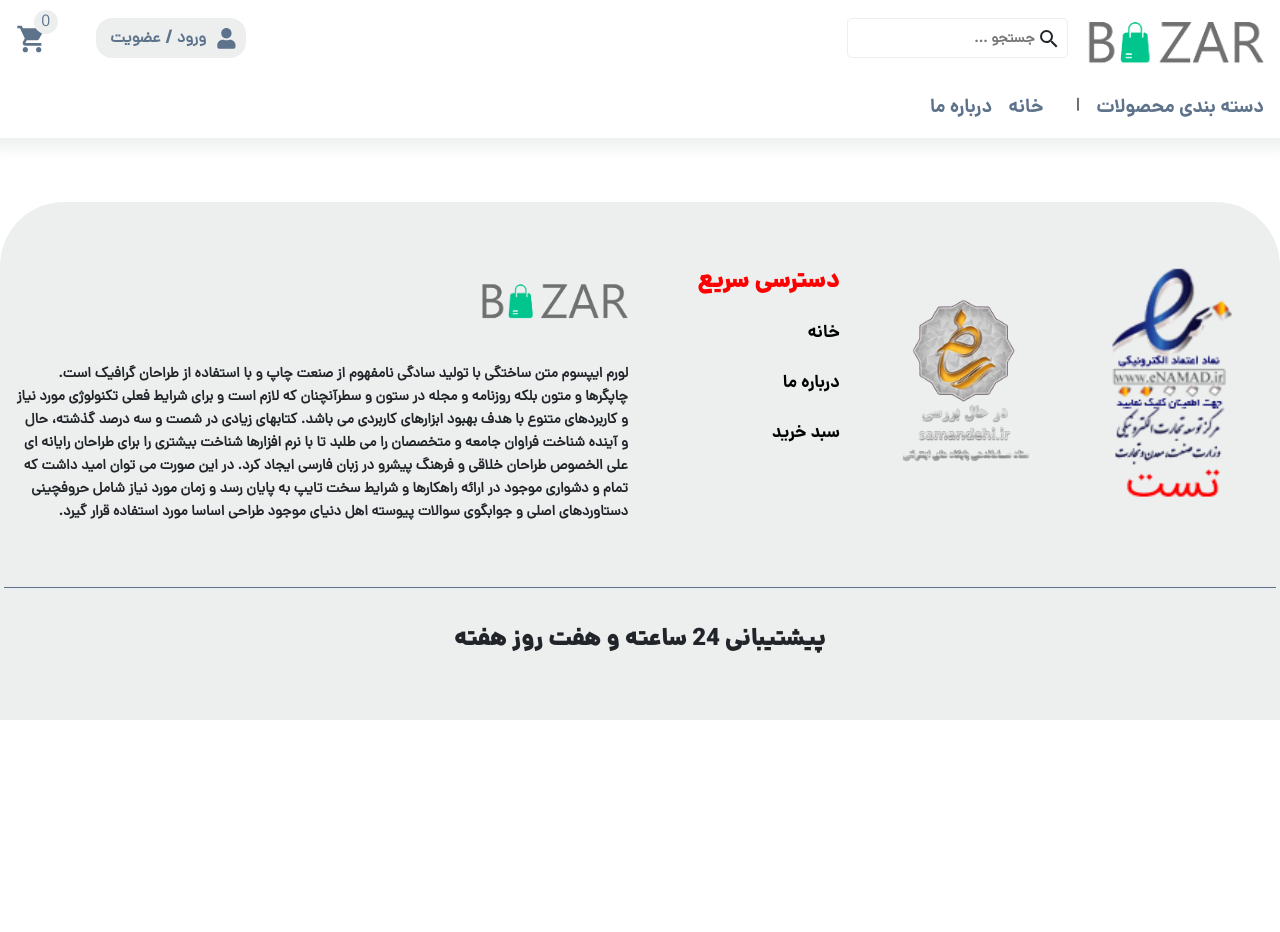
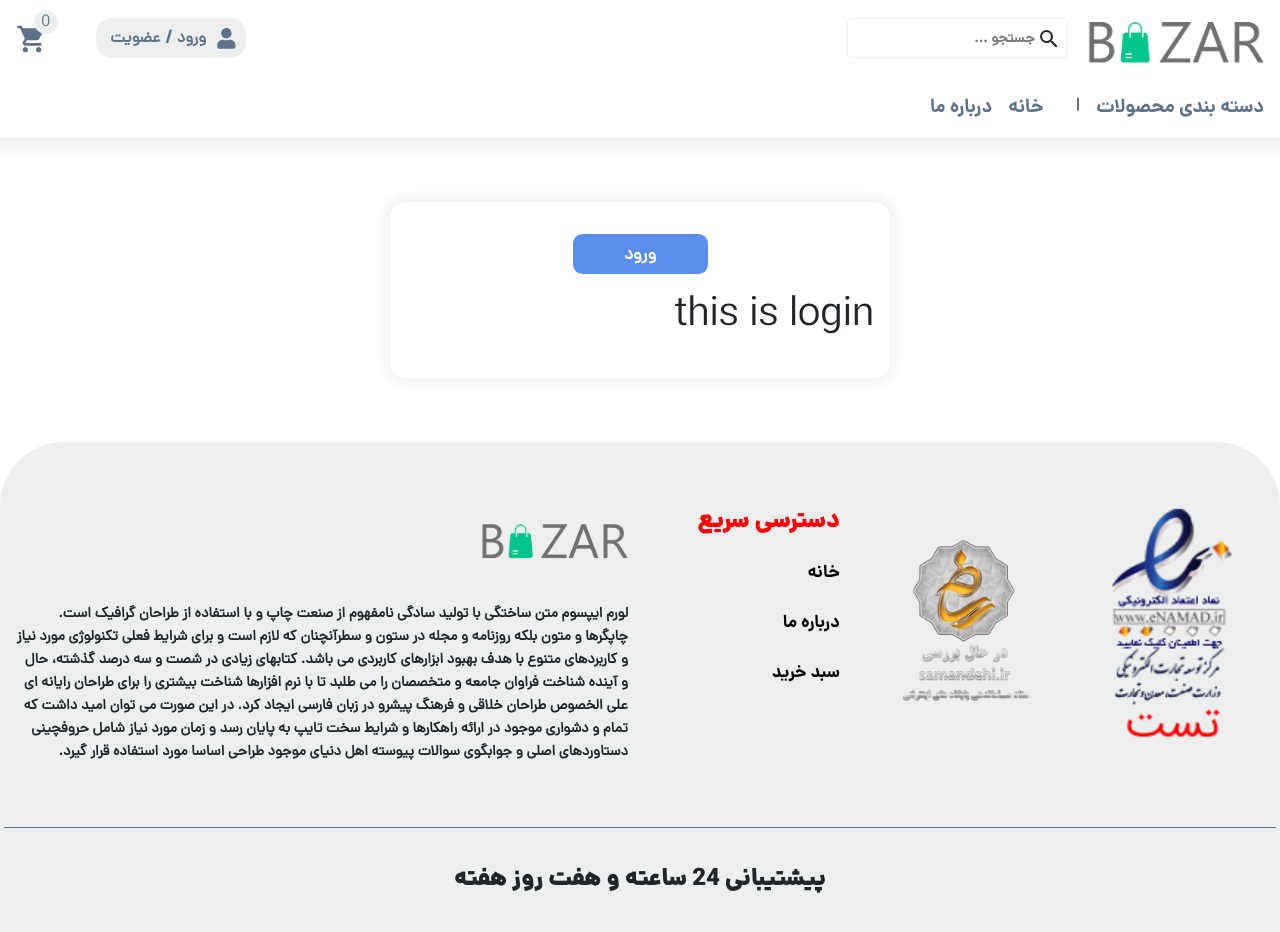
Before and after one commit to mohammadmehdidalvandii/bazar-shop, a Next.js app: page /LoginRegister in a window 1280 px wide. Shown: the top 932 px of the page. Before the commit the page ends 800 px from the top, so only its background shows below. Built offline with nearby package versions, Linux system fonts and the light colour scheme.

Commit message:
create button menu

```diff
--- a/src/app/LoginRegister/page.jsx
+++ b/src/app/LoginRegister/page.jsx
@@ -1,12 +1,13 @@
 import Footer from '@/components/modules/Footer/Footer'
 import Navbar from '@/components/modules/Navbar/Navbar'
+import Menu from '@/components/template/loginRegister/Menu'
 import React from 'react'
 
 function page() {
   return (
     <>
         <Navbar/>
-
+        <Menu/>
         <Footer/>
     </>
   )
--- a/src/components/template/loginRegister/Menu.jsx
+++ b/src/components/template/loginRegister/Menu.jsx
@@ -1 +1,51 @@
-rfce
+"use client"
+import React, { useState } from 'react';
+import style from './Menu.module.css';
+
+
+function Menu() {
+    const [ChangeMenu , setChangeMenu] = useState('Login');
+
+    const handlerChangeMenu = (MenuID)=>{
+        setChangeMenu(MenuID);
+    }
+  return (
+    <section className={style.menu}>
+        <div className="containers">
+            <div className={style.menu_wrapper}>
+                <div className="row">
+                    <div className="col-12">
+                        <div>
+                        {ChangeMenu === "Login" ?(
+                                      <button className={style.menu_button}
+                                      onClick={()=>handlerChangeMenu("Register")}
+                                  >
+                                      ورود
+                                  </button>
+                        ):(
+                            <button className={style.menu_button}
+                            onClick={()=>handlerChangeMenu("Login")}
+                        >
+                            ثبت نام
+                        </button>
+                        )}
+                        </div>
+                    </div>
+                </div>
+                <div className="row mt-3">
+                    <div className="col-12">
+                    {ChangeMenu === "Login" &&(
+                        <h1>this is login</h1>
+                    )}
+                    {ChangeMenu === "Register" &&(
+                        <h1>this is Register</h1>
+                    )}
+                    </div>
+                </div>
+            </div>
+        </div>
+    </section>
+  )
+}
+
+export default Menu
--- a/src/components/template/loginRegister/Menu.module.css
+++ b/src/components/template/loginRegister/Menu.module.css
@@ -0,0 +1,33 @@
+.menu{
+    display: block;
+    width: 100%;
+    margin-top: 4rem;
+}
+.menu_wrapper{
+    display: block;
+    max-width: 500px;
+    padding: 2rem 1rem;
+    border-radius: 1rem;
+    margin: 0 auto;
+    box-shadow: 0 0 10px 7px var(--shadowColor);
+}
+.menu_button{
+    display: flex;
+    align-items: center;
+    justify-content: center;
+    width: 135px;
+    height: 2.5rem;
+    margin: 0 auto;
+    outline: none;
+    border: none;
+    border-radius: 0.6rem;
+    background-color: var(--blueColor);
+    font-family: var(--dana-bold);
+    font-size: 1.1rem;
+    font-weight: 700;
+    color: var(--whiteColor);
+    transition: all 0.4s ease-out;
+}
+.menu_button:hover{
+    background-color: var(--secondary);
+}
```
